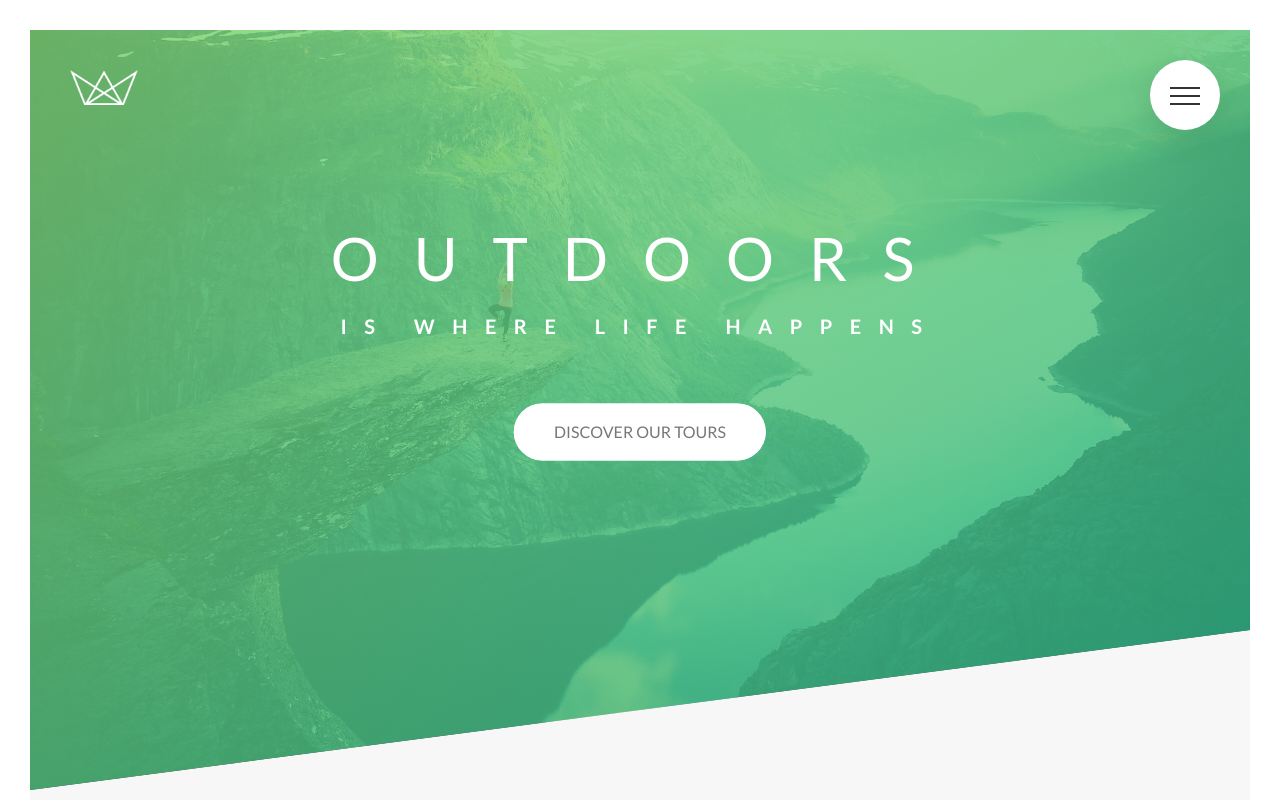
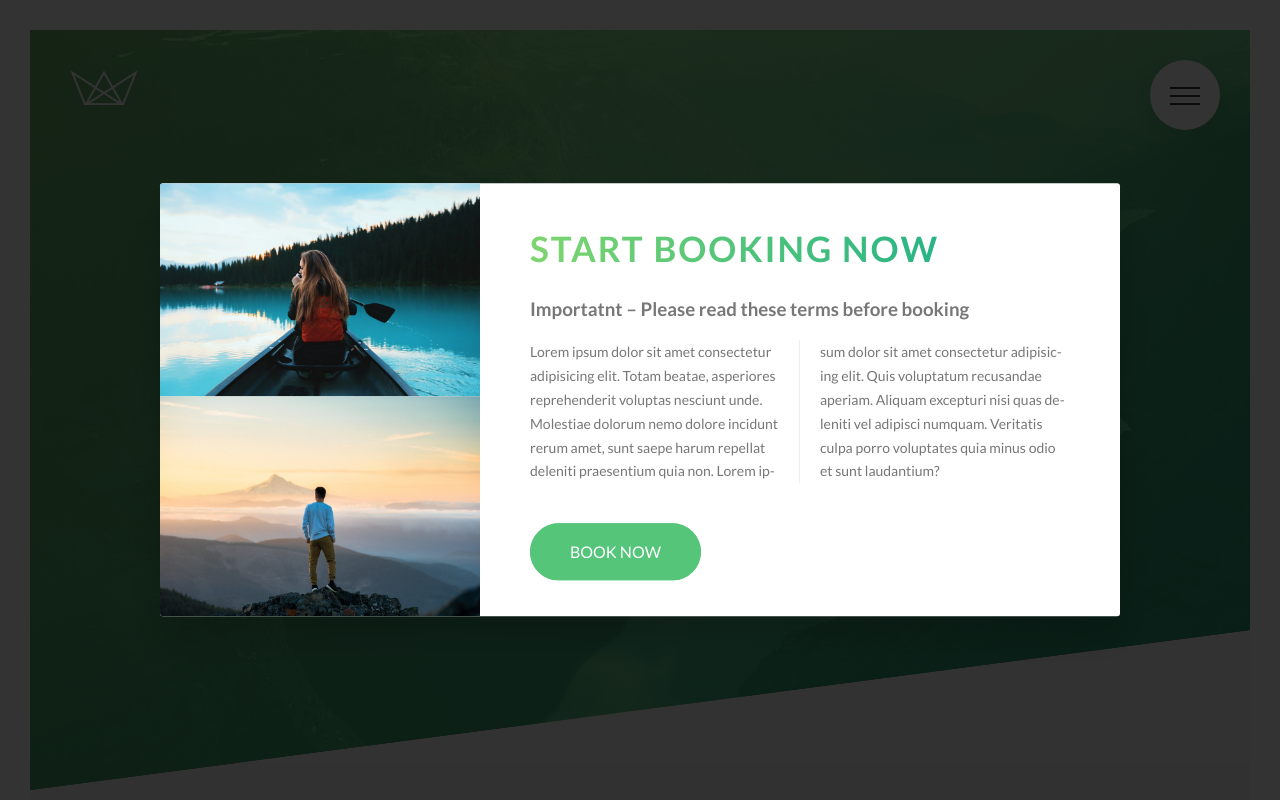
Before and after one commit to tuanluu0511/Natours, a website: page index.html in a window 1280 px wide. Shown: the top 800 px of the page. Drawn offline with Linux system fonts and the light colour scheme.

Commit message:
Build a CSS popup - build the popup modal

```diff
--- a/index.html
+++ b/index.html
@@ -401,5 +401,24 @@
 
     </footer>
 
+    <div class="popup">
+      <div class="popup__content">
+        <div class="popup__left">
+          <img src="img/nat-8.jpg" alt="Tour photo" class="popup__img">
+          <img src="img/nat-9.jpg" alt="Tour photo" class="popup__img">
+        </div>
+
+        <div class="popup__right">
+          <h2 class="heading-secondary u-margin-bottom-small">Start booking now</h2>
+          <h3 class="heading=tertiary u-margin-bottom-small">Importatnt &ndash; Please read these terms before booking</h3>
+          <p class="popup__text">
+            Lorem ipsum dolor sit amet consectetur adipisicing elit. Totam beatae, asperiores reprehenderit voluptas nesciunt unde. Molestiae dolorum nemo dolore incidunt rerum amet, sunt saepe harum repellat deleniti praesentium quia non.
+            Lorem ipsum dolor sit amet consectetur adipisicing elit. Quis voluptatum recusandae aperiam. Aliquam excepturi nisi quas deleniti vel adipisci numquam. Veritatis culpa porro voluptates quia minus odio et sunt laudantium?
+          </p>
+          <a href="#" class="btn btn--green">Book now</a>
+        </div>
+      </div>
+    </div>
+
   </body>
 </html>
--- a/sass/abstracts/_mixins.scss
+++ b/sass/abstracts/_mixins.scss
@@ -5,3 +5,10 @@
     clear: both;
   }
 }
+
+@mixin absCenter {
+  position: absolute;
+  top: 50%;
+  left: 50%;
+  transform: translate(-50%, -50%);
+}
--- /dev/null
+++ b/sass/components/_popup.scss
@@ -0,0 +1,52 @@
+.popup {
+  width: 100%;
+  height: 100vh;
+  position: fixed;
+  top: 0;
+  left: 0;
+  background-color: rgba($color-black, 0.8);
+  z-index: 9999;
+
+  &__content {
+    @include absCenter;
+
+    width: 75%;
+    background-color: $color-white;
+    box-shadow: 0 2rem 4rem rgba($color-black, $alpha: 0.2);
+    border-radius: 3px;
+    display: table;
+    overflow: hidden;
+  }
+
+  &__left {
+    width: 33.33333%;
+    display: table-cell;
+  }
+  &__right {
+    width: 66.66667%;
+    display: table-cell;
+    vertical-align: middle;
+    padding: 3rem 5rem;
+  }
+  &__img {
+    display: block;
+    width: 100%;
+  }
+  &__text {
+    font-size: 1.4rem;
+    margin-bottom: 4rem;
+
+    -moz-column-count: 2;
+    -moz-column-gap: 4rem; //default 1em = 14px
+    -moz-column-rule: 1px solid $color-grey-light-2;
+
+    column-count: 2;
+    column-gap: 4rem; //default 1em = 14px
+    column-rule: 1px solid $color-grey-light-2;
+
+    -moz-hyphens: auto; //mozilla
+    -ms-hyphens: auto; //microsoft
+    -webkit-hyphens: auto; //webkit: chrome & safari
+    hyphens: auto;
+  }
+}
--- a/sass/layout/_navigation.scss
+++ b/sass/layout/_navigation.scss
@@ -46,10 +46,7 @@
   }
 
   &__list {
-    position: absolute;
-    top: 50%;
-    left: 50%;
-    transform: translate(-50%, -50%);
+    @include absCenter;
     list-style: none;
     text-align: center;
     width: 100%;
--- a/sass/main.scss
+++ b/sass/main.scss
@@ -14,6 +14,7 @@
 @import 'components/feature-box';
 @import 'components/form';
 @import 'components/story';
+@import 'components/popup';
 
 @import 'layout/grid';
 @import 'layout/header';
```
Also changed, not shown: css/style.css.
